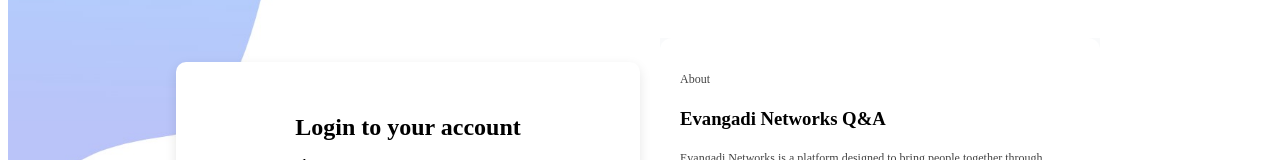
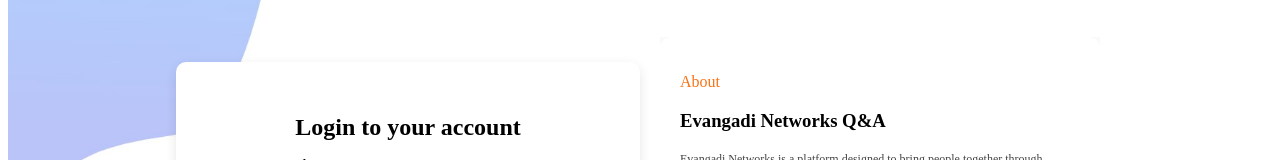
Before and after one commit to ttddww/evangadi_last, a React (Vite) app in the folder frontend/: page /login in a window 1280 px wide. Shown: the part 142-302 px from the top of the page. Built offline with nearby package versions, Linux system fonts and the light colour scheme.

Commit message:
update about

```diff
--- a/frontend/src/components/About/about.module.css
+++ b/frontend/src/components/About/about.module.css
@@ -21,11 +21,12 @@
   color: #f97316; /* orange accent */
 }
 
-.content p {
+.content p:not(:first-child) {
   line-height: 1.6;
   color: #444;
   font-size: 12px;
 }
+
 
 .btn {
   margin-top: 1.5rem;
```
